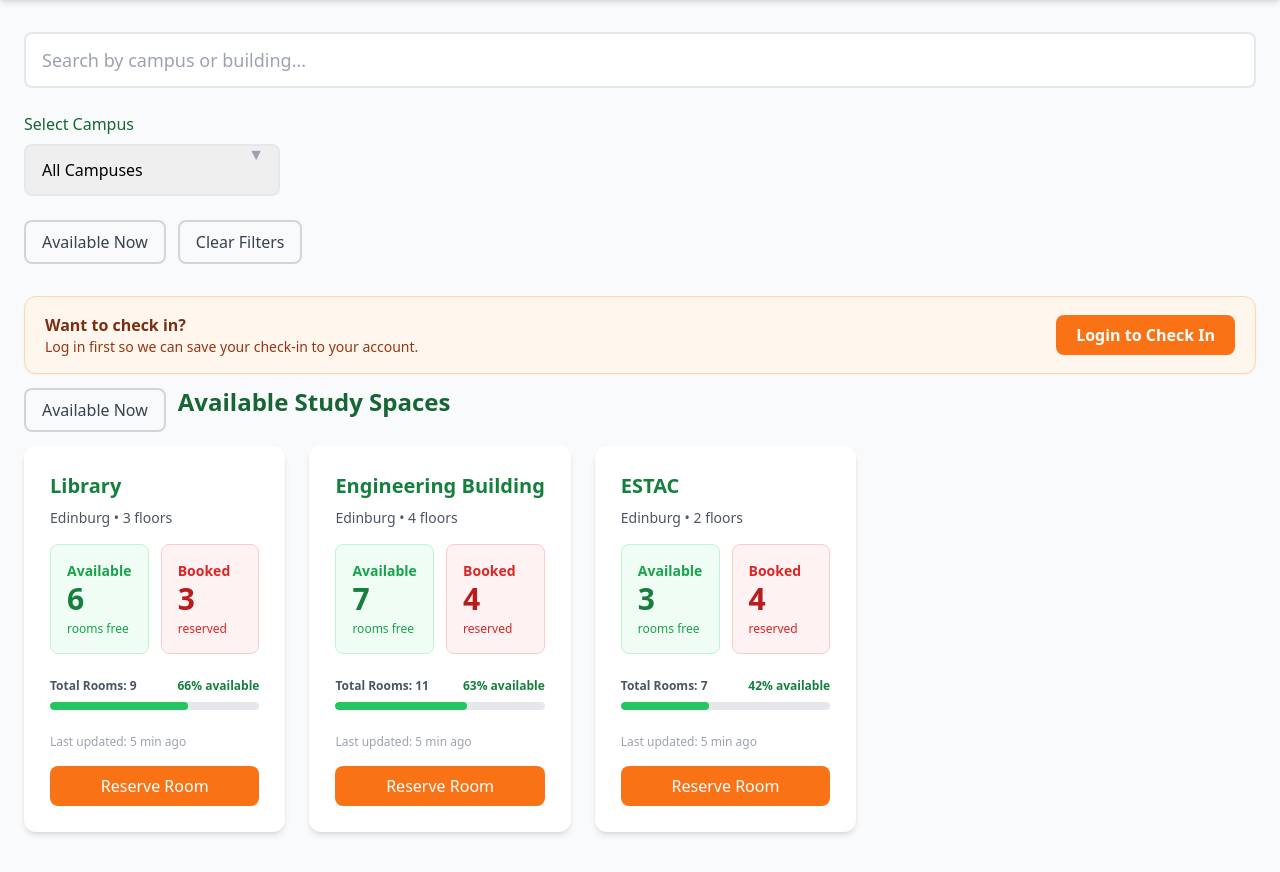
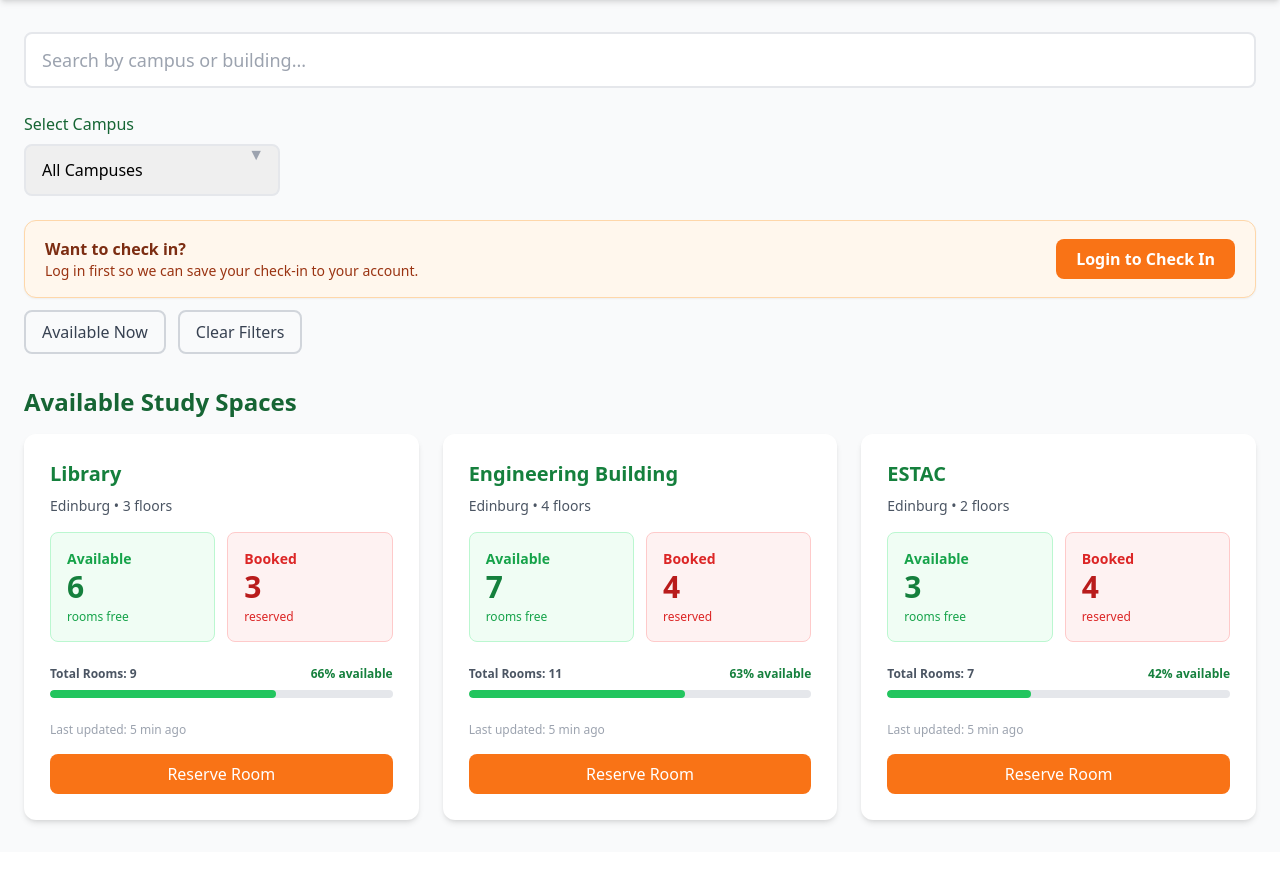
Before and after one commit to Cpl-flowers/Django_Spring26, a Django app: page / in a window 1280 px wide. Shown: the part 92-964 px from the top of the page. After the commit the page ends 917 px from the top, so only its background shows below. Run offline with Django 5.2, Linux system fonts and the light colour scheme; data comes from the database, SQL or seed files in the repository; both versions use the stored data as it was after the commit; parts of the project's set-up code (start-up, migrations or seed data) failed here and were passed over; some libraries are stand-ins or nearby versions.

Commit message:
resolved more bugs

```diff
--- a/testFolder/testApp/templates/testApp/home.html
+++ b/testFolder/testApp/templates/testApp/home.html
@@ -82,21 +82,9 @@
             </div>
 
             <!-- Quick Filter Buttons -->
-            <div class="flex flex-wrap gap-3 mb-8">
-                <button type="submit" name="available" value="1"
-                        class="px-4 py-2 rounded-lg border-2 {% if request.GET.available %}bg-orange-500 text-white border-orange-500{% else %}border-gray-300 text-gray-700 hover:bg-orange-500 hover:text-white{% endif %}">
-                    Available Now
-                </button>
-                <a href="{% url 'home' %}"
-                   class="px-4 py-2 rounded-lg border-2 border-gray-300 text-gray-700 hover:bg-orange-500 hover:text-white">
-                    Clear Filters
-                </a>
-            </div>
-
-        <!-- Quick Filters -->
             <div class="mb-8 flex flex-wrap items-center gap-3">
                 {% if user.is_authenticated %}
-                <form method="post" action="{% url 'check_in' %}">
+                    <form method="post" action="{% url 'check_in' %}" class="m-0">
                         {% csrf_token %}
                         <button type="submit"
                                 class="px-5 py-2 rounded-lg border-2 border-green-700 bg-green-700 font-semibold text-white hover:bg-white hover:text-green-700">
@@ -119,9 +107,16 @@
                     </div>
                 {% endif %}
 
-            <button class="px-4 py-2 rounded-lg border-2 border-gray-300 text-gray-700 hover:bg-orange-500 hover:text-white">
+                <button type="submit" name="available" value="1"
+                        class="px-4 py-2 rounded-lg border-2 {% if request.GET.available %}bg-orange-500 text-white border-orange-500{% else %}border-gray-300 text-gray-700 hover:bg-orange-500 hover:text-white{% endif %}">
                     Available Now
                 </button>
+                <a href="{% url 'home' %}"
+                   class="px-4 py-2 rounded-lg border-2 border-gray-300 text-gray-700 hover:bg-orange-500 hover:text-white">
+                    Clear Filters
+                </a>
+            </div>
+        </form>
 
         <h3 class="text-2xl text-green-800 font-semibold mb-4">Available Study Spaces</h3>
 
--- a/testFolder/urls.py
+++ b/testFolder/urls.py
@@ -9,6 +9,7 @@ urlpatterns = [
     path('login/', views.login_view, name='login'),
     path('signup/', views.signup_view, name='signup'),
     path('logout/', views.logout_view, name='logout'),
+    path('check-in/', views.check_in_view, name='check_in'),
 
     # Main pages
     path('', views.home, name='home'),
```
Also changed, not shown: db.sqlite3 (added), testFolder/mydb.py (added), testFolder/testApp/migrations/0006_merge_20260511_1451.py (added). Lines whose indentation alone changed are shown as unchanged.
